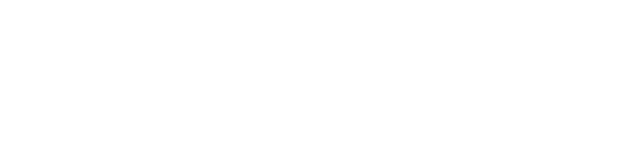
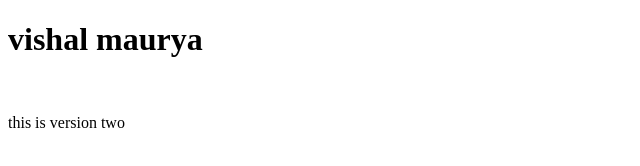
Before and after one commit to vishalx05/myrepo, a plain HTML site: page index.html in a window 1280 px wide. Shown: the whole page, without its empty margins (0-640 px from the left). Drawn offline with Linux system fonts and the light colour scheme.

Commit message:
this version 2

```diff
--- a/index.html
+++ b/index.html
@@ -6,7 +6,8 @@
     <title>Document</title>
 </head>
 <body>
-
+    <h1>vishal maurya</h1><br>
+    <p>this is version two</p>
 
 </body>
 </html>
```
